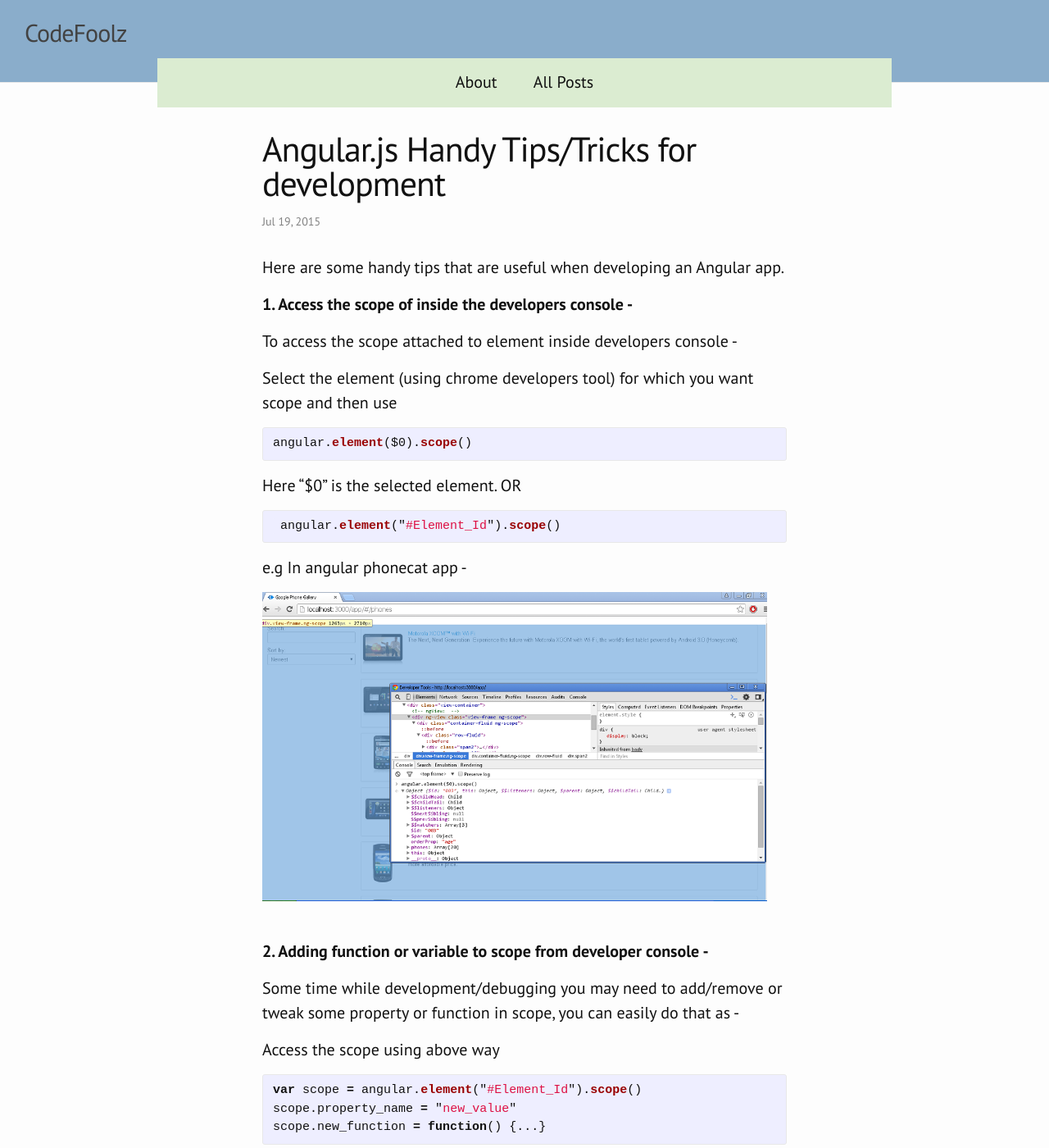
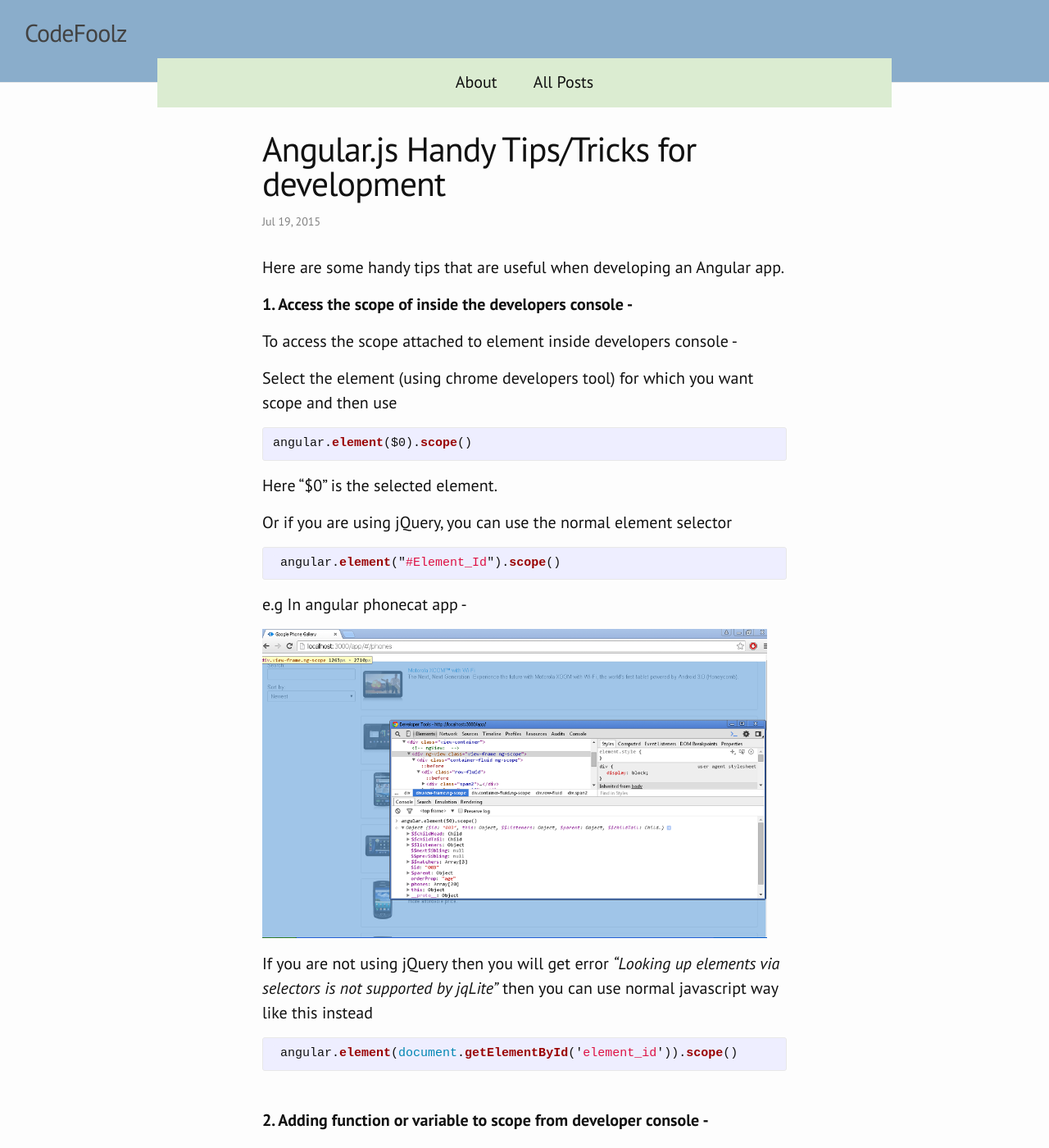
Before and after one commit to pagoenka/pagoenka.github.io, a Jekyll site: the page built from _posts/2015-07-19-Angularjs-handy-tips-tricks-for-development.markdown, in a window 1280 px wide and 1400 px high. Shown: the whole window at 82% size. Built offline with Jekyll 4.4.1, drawn with Linux system fonts in a browser that asks for light colours; comment, search, counter and statistics services are not loaded.

Commit message:
angular post update

```diff
--- a/_posts/2015-07-19-Angularjs-handy-tips-tricks-for-development.markdown
+++ b/_posts/2015-07-19-Angularjs-handy-tips-tricks-for-development.markdown
@@ -17,12 +17,22 @@ Select the element (using chrome developers tool) for which you want scope and t
 {% highlight javascript %}angular.element($0).scope(){% endhighlight %}
 
 Here "$0" is the selected element.
-OR
-{% highlight javascript %} angular.element("#Element_Id").scope(){% endhighlight %}
+
+Or if you are using jQuery, you can use the normal element selector
+
+{% highlight javascript %}
+ angular.element("#Element_Id").scope()
+{% endhighlight %}
 
 e.g In angular phonecat app -
 
 <img src="{{site.baseurl}}/images/scope.png" alt="Access Scope In Console" width="616" height="378" />
+
+If you are not using jQuery then you will get error *"Looking up elements via selectors is not supported by jqLite"* then you can use normal javascript way like this instead
+
+{% highlight javascript %}
+ angular.element(document.getElementById('element_id')).scope()
+{% endhighlight %}
 
 <br>
 <strong> 2. Adding function or variable to scope from developer console -</strong>
```
